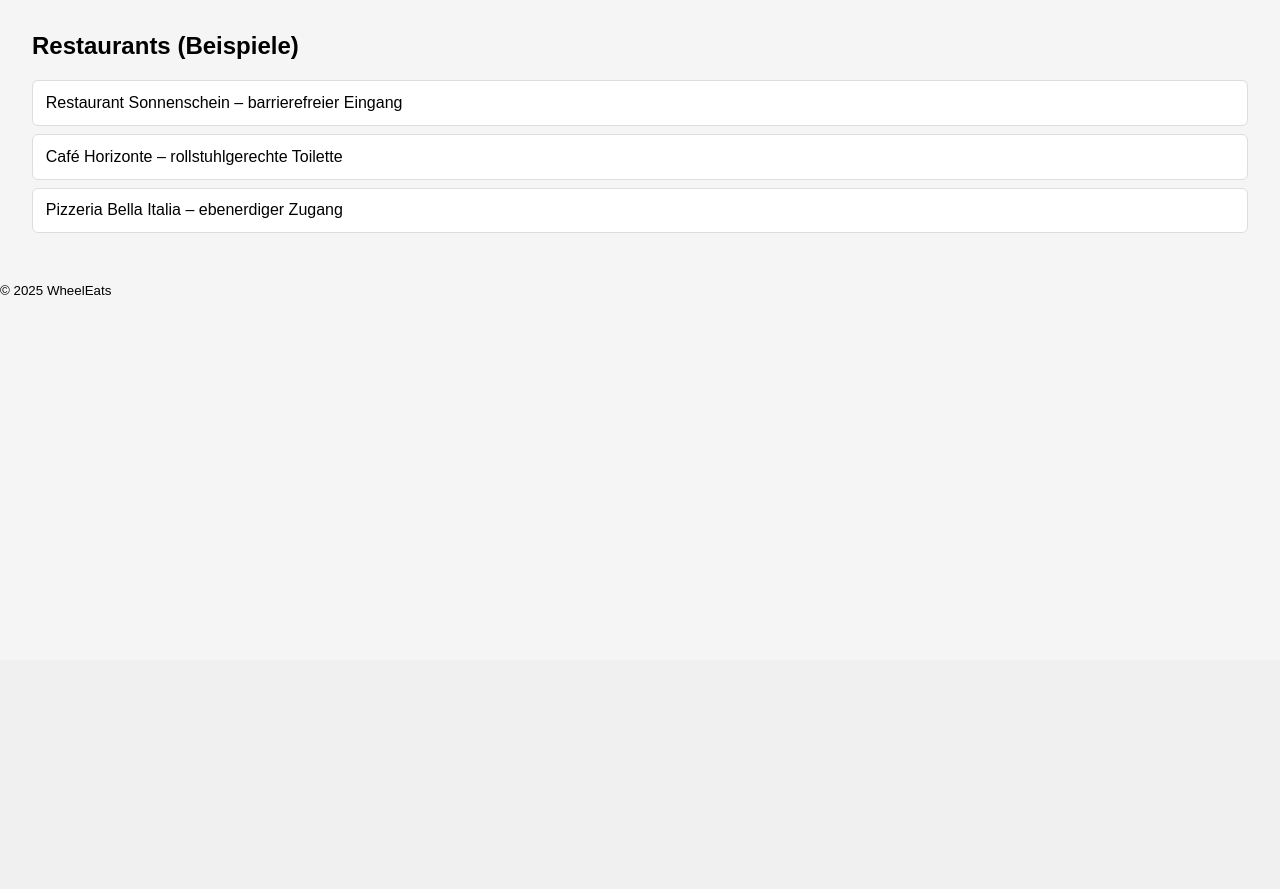
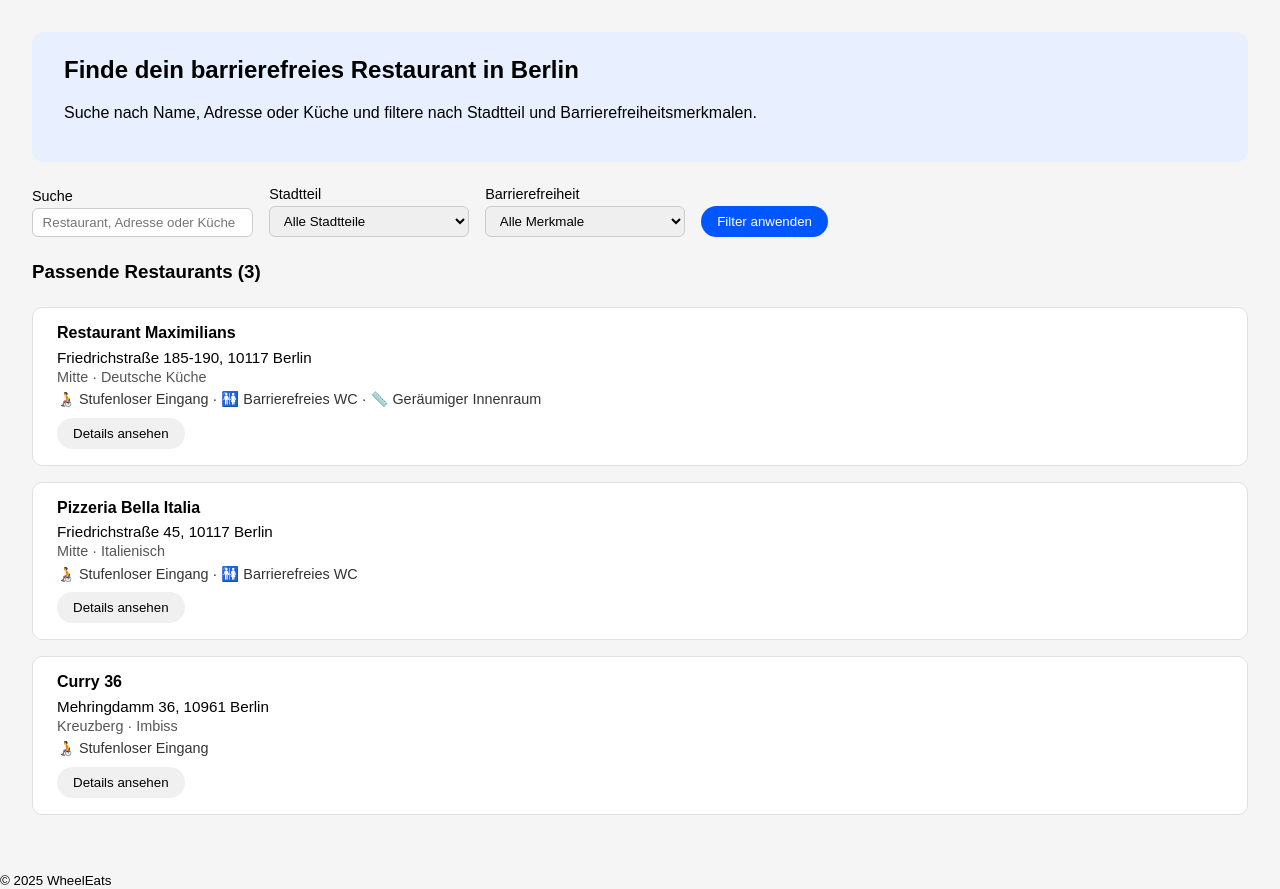
Before and after one commit to Batool259/WheelEats, a Flask app: page / in a window 1280 px wide. Shown: the part 140-1029 px from the top of the page. Before the commit the page ends 435 px from the top, so only its background shows below. Run offline with Flask 3, Linux system fonts and the light colour scheme.

Commit message:
Startseite mit Suche & Filter hinzugefügt

```diff
--- a/app.py
+++ b/app.py
@@ -1,10 +1,73 @@
-from flask import Flask, render_template
+from flask import Flask, render_template, request
 
 app = Flask(__name__)
 
+# ➜ Beispiel-Daten für WheelEats
+restaurants = [
+    {
+        "id": 1,
+        "name": "Restaurant Maximilians",
+        "address": "Friedrichstraße 185-190, 10117 Berlin",
+        "district": "Mitte",
+        "cuisine": "Deutsche Küche",
+        "features": ["step_free", "toilet", "spacious"],
+    },
+    {
+        "id": 2,
+        "name": "Pizzeria Bella Italia",
+        "address": "Friedrichstraße 45, 10117 Berlin",
+        "district": "Mitte",
+        "cuisine": "Italienisch",
+        "features": ["step_free", "toilet"],
+    },
+    {
+        "id": 3,
+        "name": "Curry 36",
+        "address": "Mehringdamm 36, 10961 Berlin",
+        "district": "Kreuzberg",
+        "cuisine": "Imbiss",
+        "features": ["step_free"],
+    },
+]
+
+
 @app.route("/")
 def index():
-    return render_template("index.html")
+    # Werte aus der URL holen, z.B. /?q=pizza&district=Mitte
+    q = request.args.get("q", "").lower()          # Suchtext
+    district = request.args.get("district", "")    # Stadtteil
+    feature = request.args.get("feature", "")      # Barriere-Merkmal
+
+    # Stadtteile-Liste für das Dropdown
+    districts = sorted({r["district"] for r in restaurants})
+
+    # Restaurants nach Filtern durchsuchen
+    filtered = []
+    for r in restaurants:
+        # Textsuche in Name, Adresse, Küche
+        if q:
+            text = (r["name"] + r["address"] + r["cuisine"]).lower()
+            if q not in text:
+                continue
+
+        # Stadtteil-Filter
+        if district and r["district"] != district:
+            continue
+
+        # Barriere-Feature-Filter
+        if feature and feature not in r["features"]:
+            continue
+
+        filtered.append(r)
+
+    return render_template(
+        "index.html",
+        restaurants=filtered,
+        q=q,
+        district=district,
+        feature=feature,
+        districts=districts,
+    )
 
 if __name__ == "__main__":
     app.run(debug=True)
--- a/static/style.css
+++ b/static/style.css
@@ -31,3 +31,91 @@ li {
     border-radius: 6px;
     border: 1px solid #ddd;
 }
+
+.hero {
+    background: #e8f0ff;
+    padding: 1.5rem 2rem;
+    border-radius: 12px;
+    margin-bottom: 1.5rem;
+}
+
+.filters {
+    margin-bottom: 1.5rem;
+}
+
+.filter-form {
+    display: flex;
+    flex-wrap: wrap;
+    gap: 1rem;
+    align-items: flex-end;
+}
+
+.filter-group {
+    display: flex;
+    flex-direction: column;
+}
+
+.filter-group label {
+    font-size: 0.9rem;
+    margin-bottom: 0.2rem;
+}
+
+.filter-group input,
+.filter-group select {
+    padding: 0.4rem 0.6rem;
+    border-radius: 6px;
+    border: 1px solid #ccc;
+    min-width: 200px;
+}
+
+.primary-btn,
+.secondary-btn {
+    padding: 0.5rem 1rem;
+    border-radius: 999px;
+    border: none;
+    cursor: pointer;
+}
+
+.primary-btn {
+    background: #0057ff;
+    color: white;
+}
+
+.secondary-btn {
+    background: #f0f0f0;
+}
+
+.restaurant-list {
+    list-style: none;
+    padding: 0;
+    margin: 1.5rem 0;
+}
+
+.restaurant-card {
+    background: #ffffff;
+    border-radius: 10px;
+    padding: 1rem 1.5rem;
+    margin-bottom: 1rem;
+    border: 1px solid #e0e0e0;
+}
+
+.restaurant-card h4 {
+    margin: 0 0 0.4rem 0;
+}
+
+.restaurant-card .address {
+    margin: 0;
+    font-size: 0.95rem;
+}
+
+.restaurant-card .meta {
+    margin: 0.2rem 0;
+    font-size: 0.9rem;
+    color: #555;
+}
+
+.restaurant-card .features {
+    font-size: 0.9rem;
+    color: #333;
+    margin: 0.4rem 0 0.6rem;
+}
--- a/templates/index.html
+++ b/templates/index.html
@@ -1,12 +1,76 @@
 {% extends "base.html" %}
 
 {% block content %}
-<h2>Restaurants (Beispiele)</h2>
+<section class="hero">
+    <h2>Finde dein barrierefreies Restaurant in Berlin</h2>
+    <p>Suche nach Name, Adresse oder Küche und filtere nach Stadtteil und Barrierefreiheitsmerkmalen.</p>
+</section>
 
-<ul>
-    <li>Restaurant Sonnenschein – barrierefreier Eingang</li>
-    <li>Café Horizonte – rollstuhlgerechte Toilette</li>
-    <li>Pizzeria Bella Italia – ebenerdiger Zugang</li>
-</ul>
+<section class="filters">
+    <form method="get" class="filter-form">
+        <div class="filter-group">
+            <label for="q">Suche</label>
+            <input
+                type="text"
+                id="q"
+                name="q"
+                value="{{ q }}"
+                placeholder="Restaurant, Adresse oder Küche">
+        </div>
 
+        <div class="filter-group">
+            <label for="district">Stadtteil</label>
+            <select id="district" name="district">
+                <option value="">Alle Stadtteile</option>
+                {% for d in districts %}
+                    <option value="{{ d }}" {% if d == district %}selected{% endif %}>{{ d }}</option>
+                {% endfor %}
+            </select>
+        </div>
+
+        <div class="filter-group">
+            <label for="feature">Barrierefreiheit</label>
+            <select id="feature" name="feature">
+                <option value="">Alle Merkmale</option>
+                <option value="step_free" {% if feature == "step_free" %}selected{% endif %}>Stufenloser Eingang</option>
+                <option value="toilet" {% if feature == "toilet" %}selected{% endif %}>Barrierefreies WC</option>
+                <option value="spacious" {% if feature == "spacious" %}selected{% endif %}>Geräumiger Innenraum</option>
+            </select>
+        </div>
+
+        <button type="submit" class="primary-btn">Filter anwenden</button>
+    </form>
+</section>
+
+<section>
+    <h3>Passende Restaurants ({{ restaurants|length }})</h3>
+
+    {% if restaurants %}
+        <ul class="restaurant-list">
+            {% for r in restaurants %}
+                <li class="restaurant-card">
+                    <h4>{{ r.name }}</h4>
+                    <p class="address">{{ r.address }}</p>
+                    <p class="meta">{{ r.district }} · {{ r.cuisine }}</p>
+
+                    <p class="features">
+                        {% if "step_free" in r.features %}
+                            🧑‍🦽 Stufenloser Eingang
+                        {% endif %}
+                        {% if "toilet" in r.features %}
+                            · 🚻 Barrierefreies WC
+                        {% endif %}
+                        {% if "spacious" in r.features %}
+                            · 📏 Geräumiger Innenraum
+                        {% endif %}
+                    </p>
+
+                    <button class="secondary-btn">Details ansehen</button>
+                </li>
+            {% endfor %}
+        </ul>
+    {% else %}
+        <p>Keine Restaurants gefunden. Bitte Filter anpassen.</p>
+    {% endif %}
+</section>
 {% endblock %}
```
